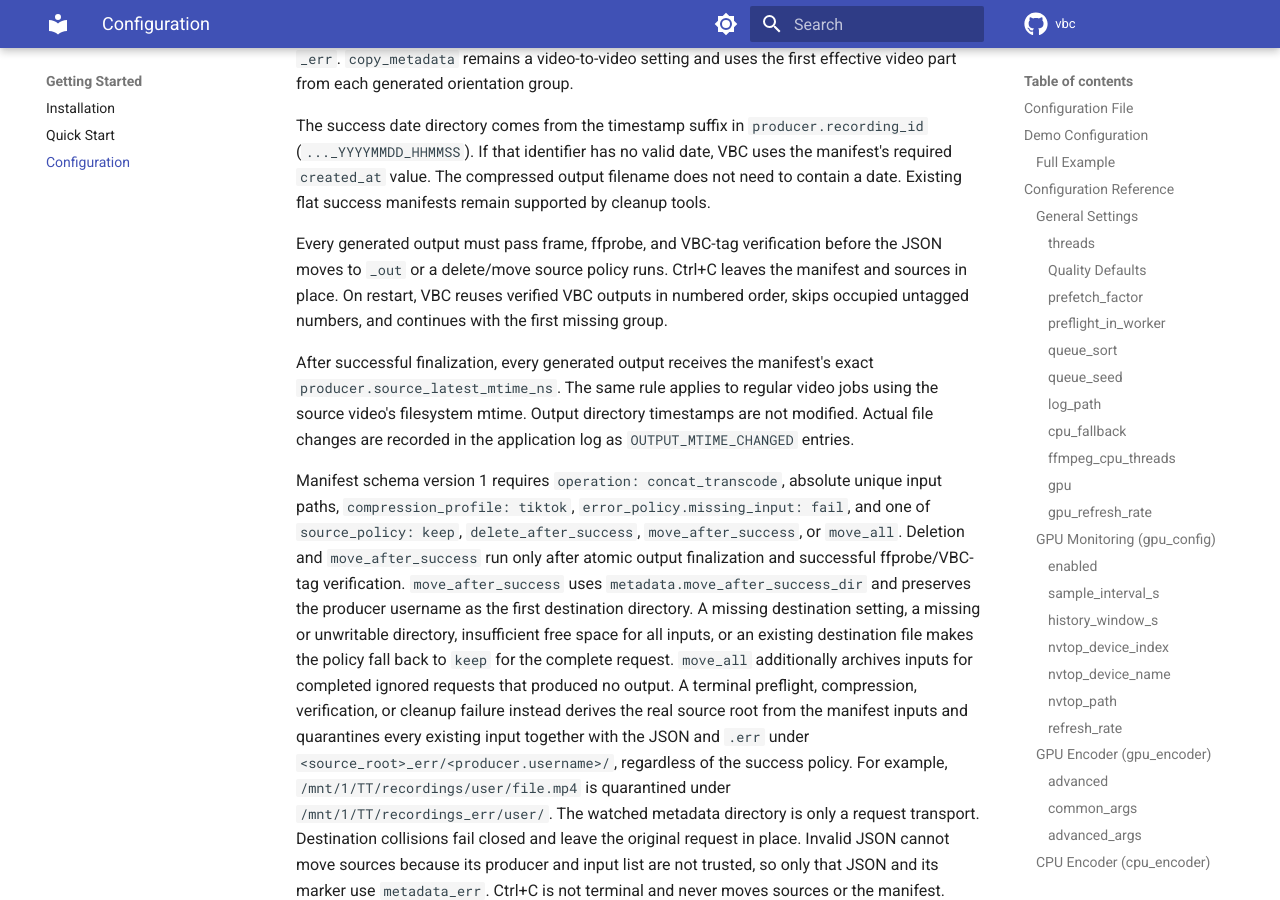
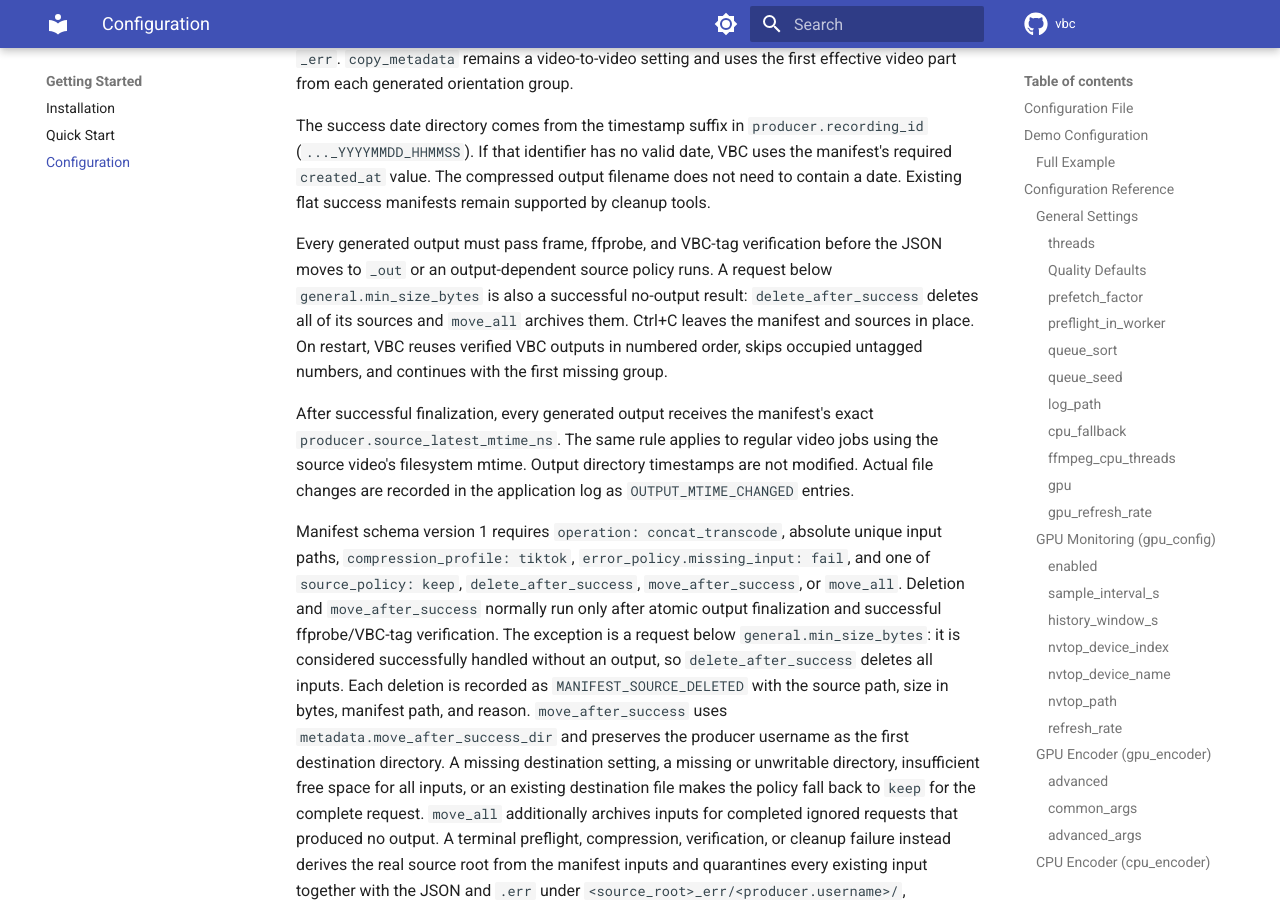
Before and after one commit to hipotures/vbc, an MkDocs documentation site: the page built from docs/getting-started/configuration.md, in a window 1280 px wide and 900 px high, scrolled down 12197 px. Built offline with MkDocs 1.6.1 and Material for MkDocs 9.7.7, drawn with Linux system fonts in a browser that asks for light colours; comment, search, counter and statistics services are not loaded; some of the changed text lies outside the part shown.

Commit message:
Delete undersized metadata sources after success

```diff
--- a/docs/getting-started/configuration.md
+++ b/docs/getting-started/configuration.md
@@ -471,9 +471,12 @@ not need to contain a date. Existing flat success manifests remain supported by
 tools.
 
 Every generated output must pass frame, ffprobe, and VBC-tag verification before the JSON
-moves to `_out` or a delete/move source policy runs. Ctrl+C leaves the manifest and
-sources in place. On restart, VBC reuses verified VBC outputs in numbered order,
-skips occupied untagged numbers, and continues with the first missing group.
+moves to `_out` or an output-dependent source policy runs. A request below
+`general.min_size_bytes` is also a successful no-output result:
+`delete_after_success` deletes all of its sources and `move_all` archives them. Ctrl+C
+leaves the manifest and sources in place. On restart, VBC reuses verified VBC outputs in
+numbered order, skips occupied untagged numbers, and continues with the first missing
+group.
 
 After successful finalization, every generated output receives the manifest's exact
 `producer.source_latest_mtime_ns`. The same rule applies to regular video jobs using the
@@ -483,8 +486,11 @@ file changes are recorded in the application log as `OUTPUT_MTIME_CHANGED` entri
 Manifest schema version 1 requires `operation: concat_transcode`, absolute unique input
 paths, `compression_profile: tiktok`, `error_policy.missing_input: fail`, and one of
 `source_policy: keep`, `delete_after_success`, `move_after_success`, or `move_all`.
-Deletion and `move_after_success` run only after atomic output finalization and successful
-ffprobe/VBC-tag verification.
+Deletion and `move_after_success` normally run only after atomic output finalization and
+successful ffprobe/VBC-tag verification. The exception is a request below
+`general.min_size_bytes`: it is considered successfully handled without an output, so
+`delete_after_success` deletes all inputs. Each deletion is recorded as
+`MANIFEST_SOURCE_DELETED` with the source path, size in bytes, manifest path, and reason.
 `move_after_success` uses `metadata.move_after_success_dir` and preserves the producer
 username as the first destination directory. A missing destination setting, a missing or
 unwritable directory, insufficient free space for all inputs, or an existing destination
@@ -793,7 +799,7 @@ root is missing or ambiguous.
 - **Default**: 1048576 (1 MiB)
 - **Description**: Minimum input file size to process
 - **Use case**: Skip corrupted/incomplete files
-- **Manifest behavior**: Compared with the sum of effective video-part sizes after audio-only filtering. A smaller request creates no video, keeps every source, and moves its JSON to `_out` as a completed ignored task.
+- **Manifest behavior**: Compared with the sum of effective video-part sizes after audio-only filtering. A smaller request creates no video and moves its JSON to `_out` as a completed ignored task. `delete_after_success` deletes all sources, `move_all` archives them, and the remaining policies keep them.
 
 ### Metadata
 
```
Also changed, not shown: docs/architecture/pipeline.md (+2 -1 lines), 2 other files.
